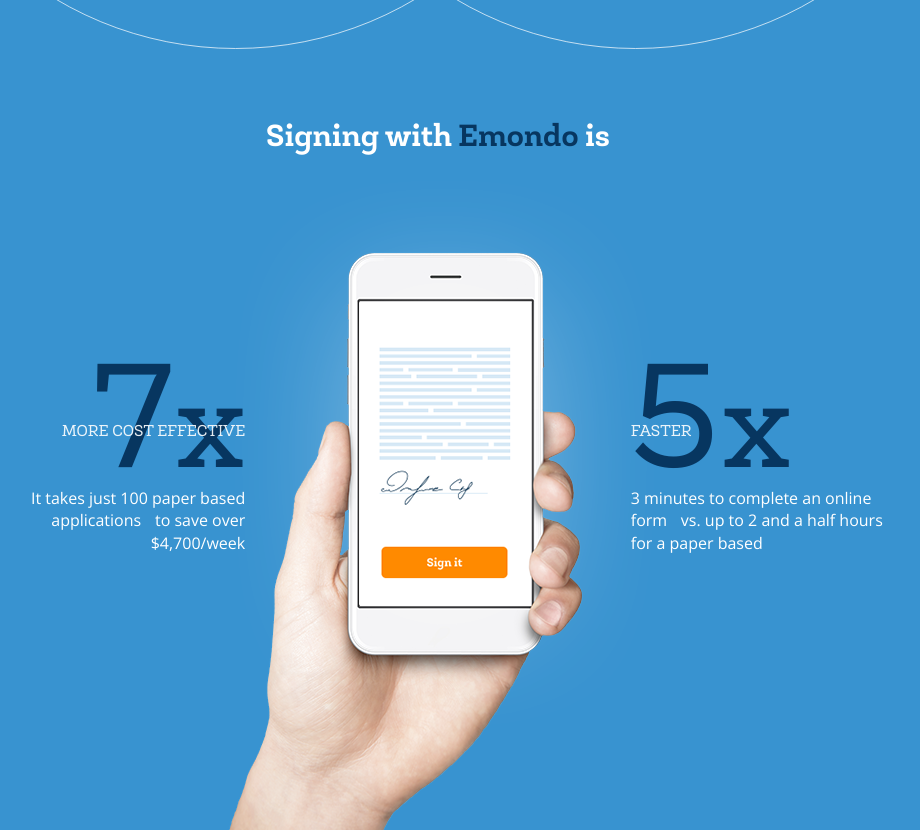
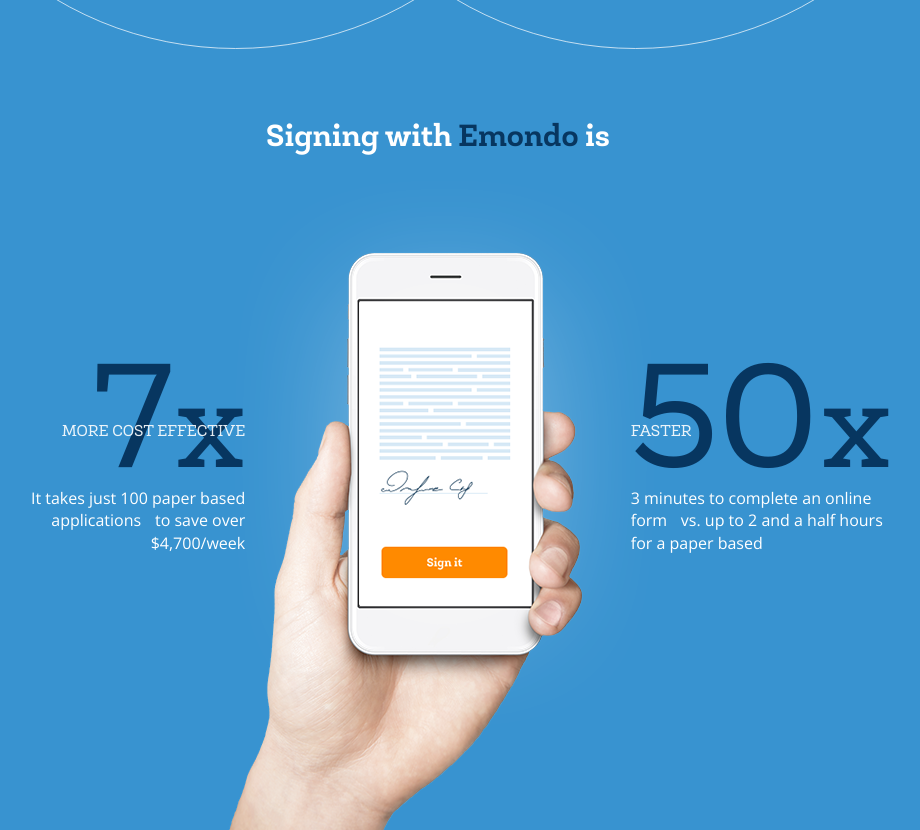
Before and after one commit to webmaxdev0110/digi-django, a Django app: page / in a window 1280 px wide. Shown: the part 1841-2671 px from the top of the page, without its empty margins (202-1122 px from the left). Run offline with Django 3.2, Linux system fonts and the light colour scheme; some libraries are stand-ins or nearby versions.

Commit message:
Changed the count to 50

```diff
--- a/public/templates/home.html
+++ b/public/templates/home.html
@@ -262,7 +262,7 @@
                 </div>
                 <div class="col-xs-10 col-xs-push-1 col-sm-6 col-sm-push-5 col-md-4 col-md-push-4">
                         <div class="efficiency-group right text-center">
-                            <div class="js-number-count" data-counter-end="5">
+                            <div class="js-number-count" data-counter-end="50">
                                 <span class="number-count">0</span>
                                 <span class="number-appendix">x</span>
                                 <div class="cover-text">FASTER</div>
```
